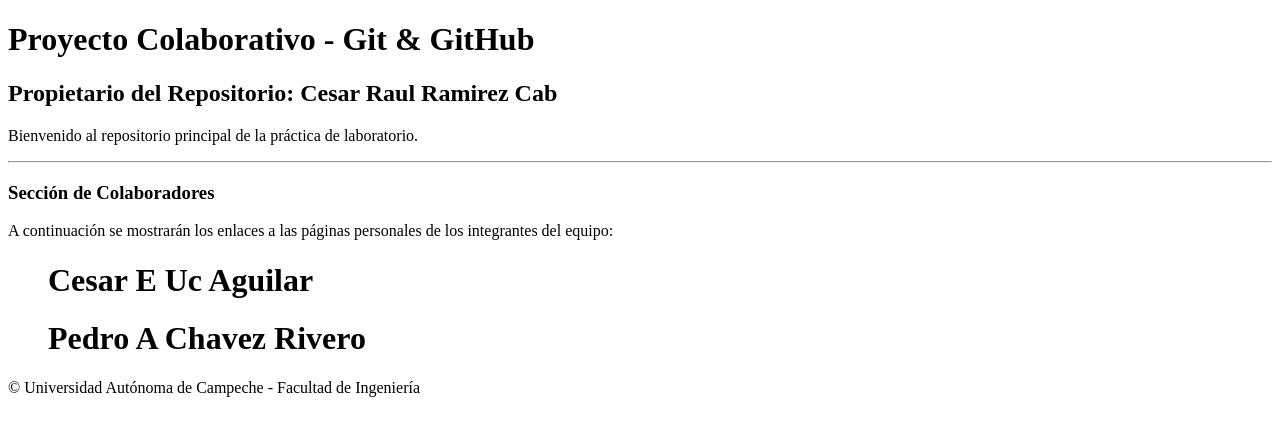
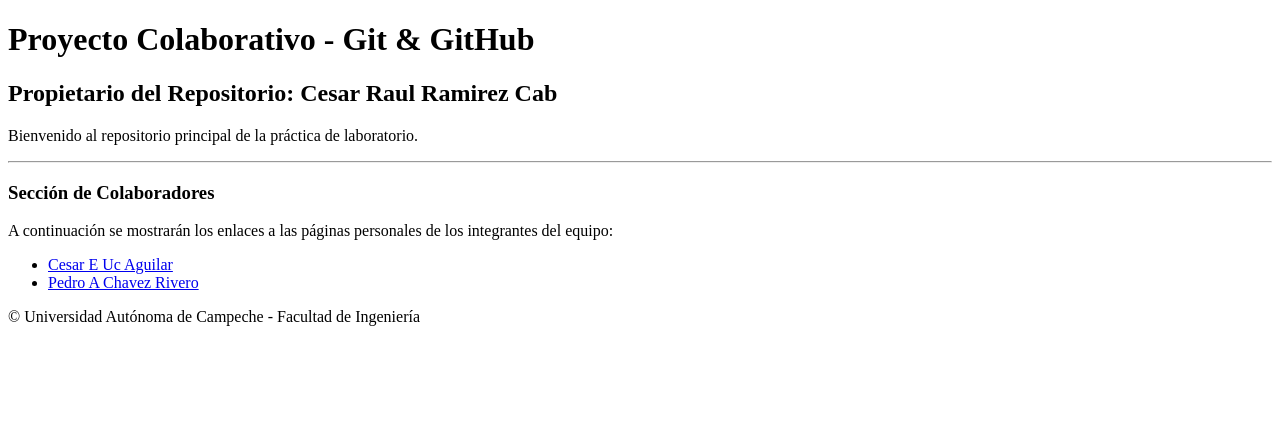
Before and after one commit to al069967-lang/Practica-7, a plain HTML site: page index.html in a window 1280 px wide. Drawn offline with Linux system fonts and the light colour scheme.

Commit message:
Update collaborator list with links

```diff
--- a/index.html
+++ b/index.html
@@ -18,8 +18,8 @@
         <p>A continuación se mostrarán los enlaces a las páginas personales de los integrantes del equipo:</p>
 
         <ul id="lista-colaboradores">
-        <h1>Cesar E Uc Aguilar</h1>
-        <h1>Pedro A Chavez Rivero</h1>
+            <li><a href="cesar_uc.html">Cesar E Uc Aguilar</a></li>
+            <li><a href="pedro_chavez.html">Pedro A Chavez Rivero</a></li>
         </ul>
     </main>
 
```
